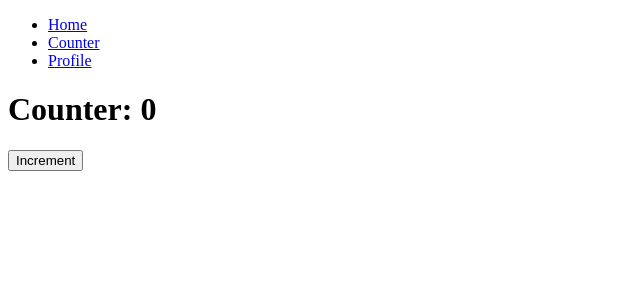
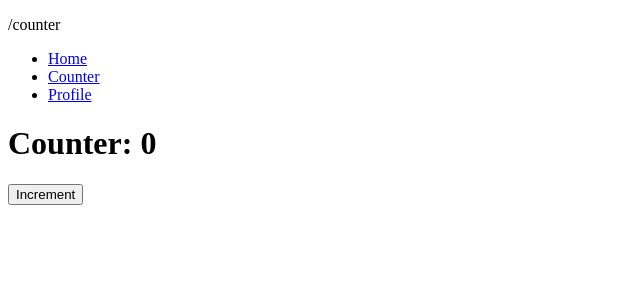
Before and after one commit to chuluq/belajar-sveltekit, a SvelteKit app: page /counter in a window 1280 px wide. Shown: the top 300 px of the page, without its empty margins (0-640 px from the left). Built offline with nearby package versions, Linux system fonts and the light colour scheme.

Commit message:
load parameter

```diff
--- a/src/routes/+layout.svelte
+++ b/src/routes/+layout.svelte
@@ -1,12 +1,14 @@
 <script lang="ts">
 	import favicon from '$lib/assets/favicon.svg';
 
-	let { children } = $props();
+	let { children, data } = $props();
 </script>
 
 <svelte:head>
 	<link rel="icon" href={favicon} />
 </svelte:head>
+
+<p>{data.pathname}</p>
 
 <ul>
 	<li><a href="/">Home</a></li>
--- /dev/null
+++ b/src/routes/+layout.ts
@@ -0,0 +1,7 @@
+import type { LoadEvent } from '@sveltejs/kit';
+
+export function load({ url }: LoadEvent) {
+	return {
+		pathname: url.pathname
+	};
+}
```
